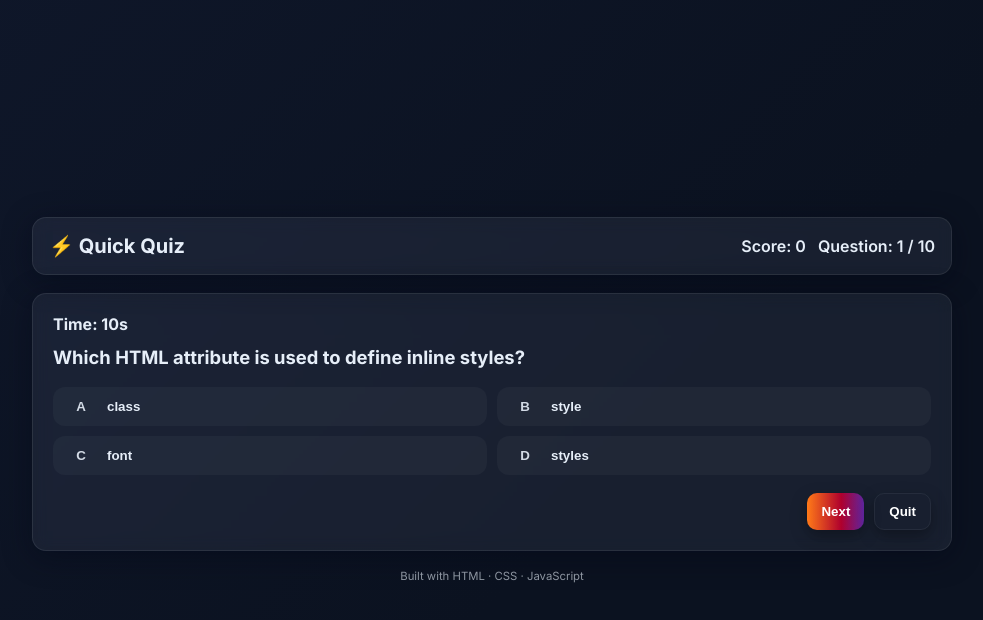
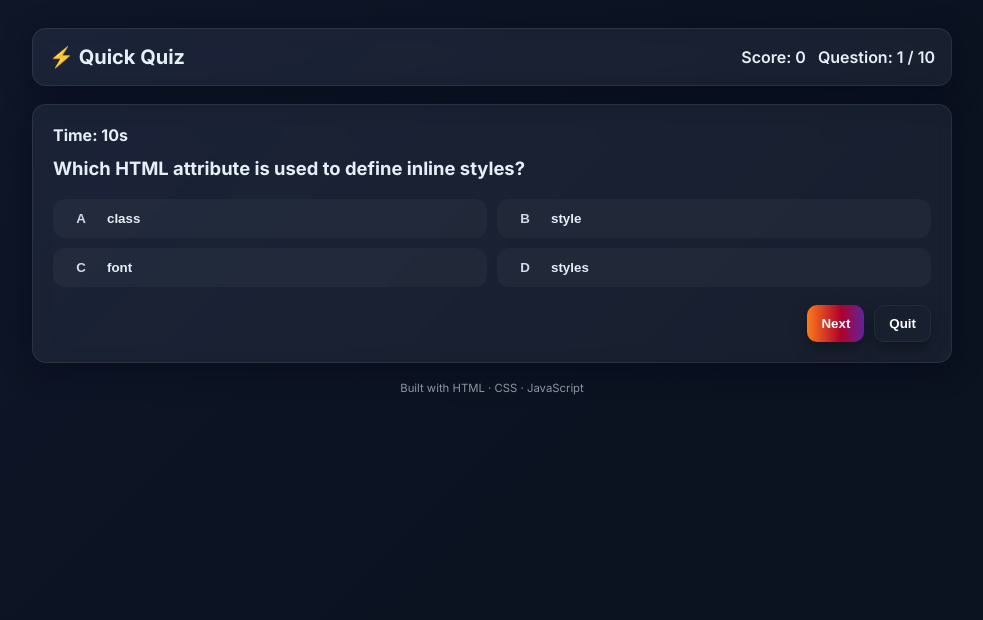
Before and after one commit to Meharsh1010/quiz-game, a plain HTML site: page index.html in a window 1280 px wide. Shown: the whole page, without its empty margins (148-1131 px from the left). Drawn offline with Linux system fonts and the light colour scheme.

Commit message:
layout and 2 answers not showing properly

```diff
--- a/script.js
+++ b/script.js
@@ -17,7 +17,7 @@ const questions = [
   },
   {
     q: "Which HTML tag is used for the largest heading?",
-    choices: ["<head>", "<h6>", "<h1>", "<header>"],
+    choices: ["&lt;head&gt;", "&lt;h6&gt;", "&lt;h1&gt;", "&lt;header&gt;"],
     answer: 2
   },
   {
@@ -37,7 +37,7 @@ const questions = [
   },
   {
     q: "Inside which HTML element do we put JavaScript?",
-    choices: ["<js>", "<script>", "<javascript>", "<scripting>"],
+    choices: ["&lt;js&gt;", "&lt;script&gt;", "&lt;javascript&gt;", "&lt;scripting&gt;"],
     answer: 1
   },
   {
--- a/style.css
+++ b/style.css
@@ -9,16 +9,24 @@
 }
 
 *{box-sizing:border-box}
-html,body{height:100%}
-body{
+
+/* 🔹 FIXED */
+html, body {
+  min-height: 100%;       /* allow content to grow */
+}
+
+body {
   margin:0;
   font-family:'Inter',system-ui,-apple-system,Segoe UI,Roboto,"Helvetica Neue",Arial;
   background: var(--bg-1);
   color:#e6eef8;
+
   display:flex;
-  align-items:center;
-  justify-content:center;
+  justify-content:center; /* center horizontally */
+  align-items:flex-start; /* push container to top */
   padding:28px;
+
+  overflow-y:auto;        /* enable vertical scroll */
 }
 
 /* container */
```
